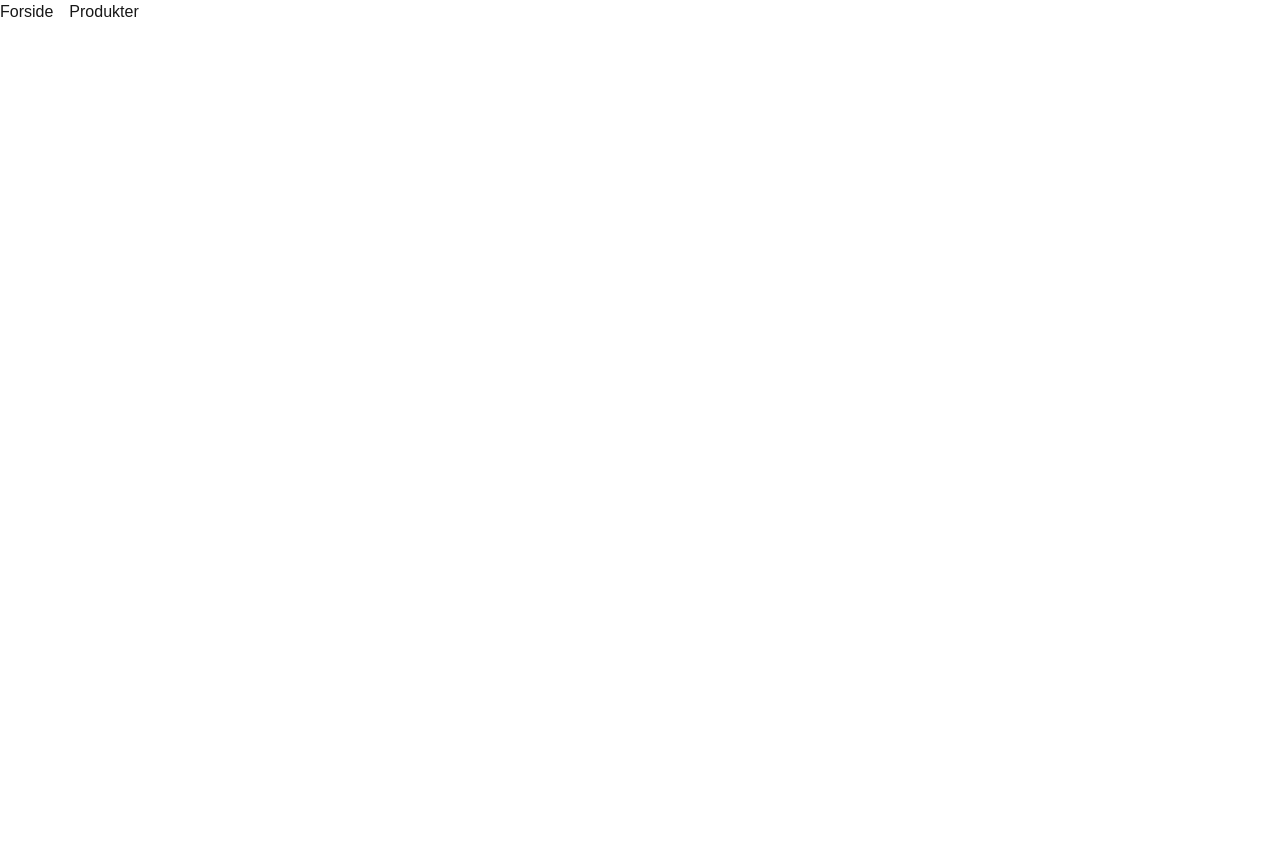
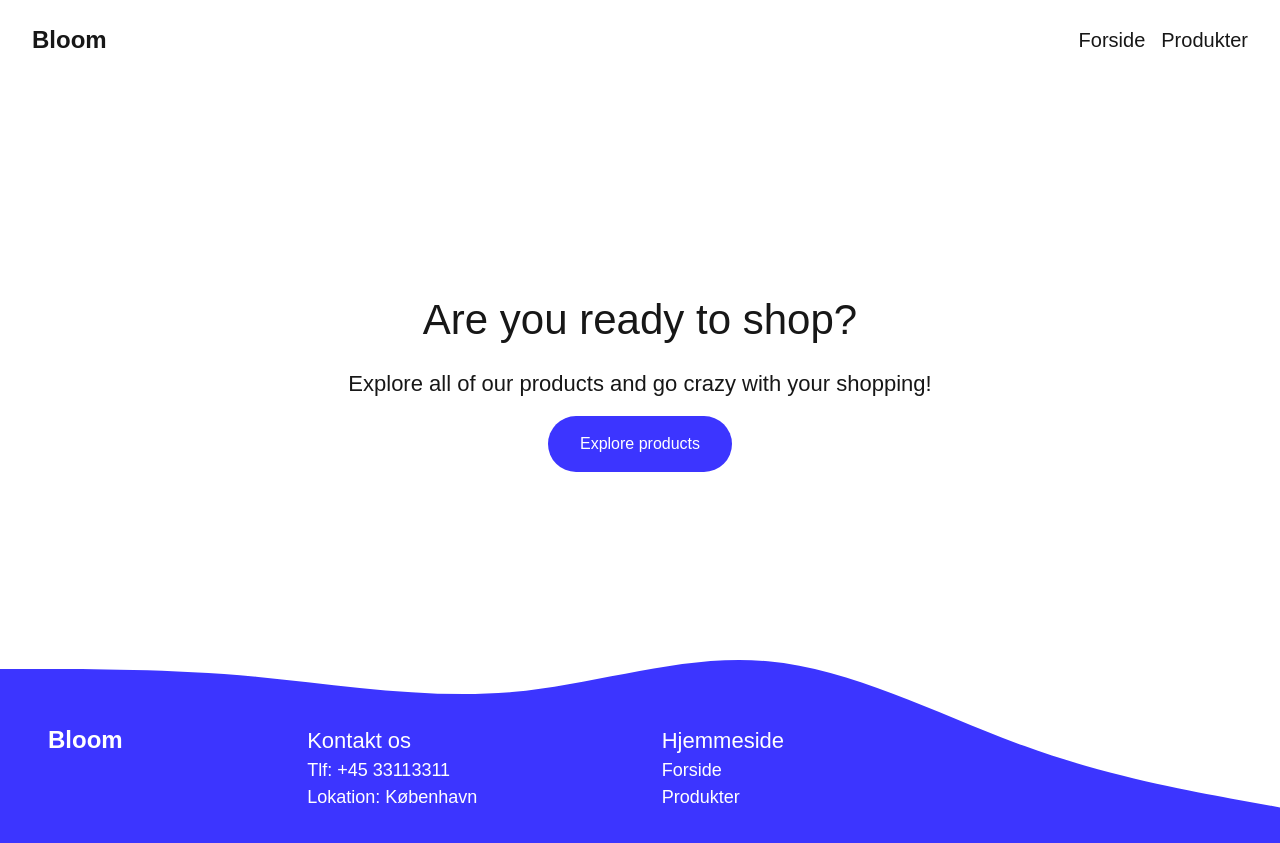
Before and after one commit to ceciliejadach/simpel-shop, a Next.js app: page / in a window 1280 px wide. Before the commit the page ends 800 px from the top, so only its background shows below. Built offline with nearby package versions, Linux system fonts and the light colour scheme.

Commit message:
færdig med at style forside

```diff
--- a/src/app/components/Footer.jsx
+++ b/src/app/components/Footer.jsx
@@ -4,14 +4,17 @@ import Link from "next/link";
 const Footer = () => {
   return (
     <footer className="footer grid p-8 ">
-      <div className="pt-8 px-4 flex flex-col gap-4 md:flex-row md:self-center md:justify-between md:max-w-screen-md md:pl-4">
-        <Link href={"/"}>{/* <PiFlowerDuotone className="w-[3.5rem] h-[3.5rem] text-white" /> */}</Link>
-        <div className="text-white">
+      <div className="pt-8 px-4 flex flex-col gap-4 md:flex-row md:self-center md:justify-between md:max-w-screen-md md:pl-4 text-white">
+        <Link href={"/"}>
+          {/* <PiFlowerDuotone className="w-[3.5rem] h-[3.5rem] text-white" /> */}
+          <strong className="text-2xl">Bloom</strong>
+        </Link>
+        <div className="">
           <h2>Kontakt os</h2>
           <p>Tlf: +45 33113311</p>
           <p>Lokation: København</p>
         </div>
-        <div className="text-white">
+        <div className="">
           <h2>Hjemmeside</h2>
           <Link href="/">
             <p className="hover:underline">Forside</p>
--- a/src/app/components/Header.jsx
+++ b/src/app/components/Header.jsx
@@ -8,7 +8,8 @@ const Header = () => {
     <header className="col-start-3 col-end-6 grid grid-rows-1 ">
       <nav className="flex bg-primary-black text-secondary-gray mb-5 md:py-6 text-xl justify-between md:px-8 rounded-md">
         <Link href="/">
-          <PiFlowerDuotone className="w-[3.5rem] h-[3.5rem] text-[--blue]" />
+          {/* <PiFlowerDuotone className="w-[3.5rem] h-[3.5rem] text-[--blue]" /> */}
+          <strong className="text-2xl">Bloom</strong>
         </Link>
         <ul className="flex gap-4 items-center">
           <li>
--- a/src/app/globals.css
+++ b/src/app/globals.css
@@ -52,10 +52,10 @@ h1 {
   font-size: var(--main-title);
 }
 
-/* .footer {
+.footer {
   background-image: url("../app/img/footer-wave.svg");
   object-fit: cover;
   height: 100%;
   background-repeat: no-repeat;
   background-size: cover;
-} */
+}
--- a/src/app/layout.js
+++ b/src/app/layout.js
@@ -24,16 +24,7 @@ export default function RootLayout({ children }) {
   return (
     <html lang="en">
       <body className={`${geistSans.variable} ${geistMono.variable} antialiased`}>
-        <header>
-          <ul className="flex gap-4">
-            <li>
-              <Link href="/">Forside</Link>
-            </li>
-            <li>
-              <Link href="/products">Produkter</Link>
-            </li>
-          </ul>
-        </header>
+        <Header />
         {/* <Header /> */}
         {children}
         <Footer />
--- a/src/app/page.js
+++ b/src/app/page.js
@@ -1,7 +1,7 @@
-// import Image from "next/image";
+import Image from "next/image";
 // import Header from "./components/Header";
-// import HeroImage from "./img/hero-image.png";
-// import Link from "next/link";
+import HeroImage from "./img/hero-image.png";
+import Link from "next/link";
 
 // export default function Home() {
 //   return (
@@ -26,5 +26,17 @@
 
 //Forside
 export default function Home() {
-  return <section className=""></section>;
+  return (
+    <main className="">
+      <section className="max-w-screen-xl mx-auto text-center h-[70vh] grid place-content-center gap-4">
+        <h1>Are you ready to shop?</h1>
+        <h2>Explore all of our products and go crazy with your shopping!</h2>
+
+        <Link className="bg-[#3C35FF] hover:bg-[#150DFF] text-white px-8 py-4 rounded-full w-fit justify-self-center" href="/products">
+          Explore products
+        </Link>
+      </section>
+      {/* <Image className="opacity-40 place-self-end mb-[5rem]" width={500} height={500} src={HeroImage} alt="billede af en pige der shopper" /> */}
+    </main>
+  );
 }
```
